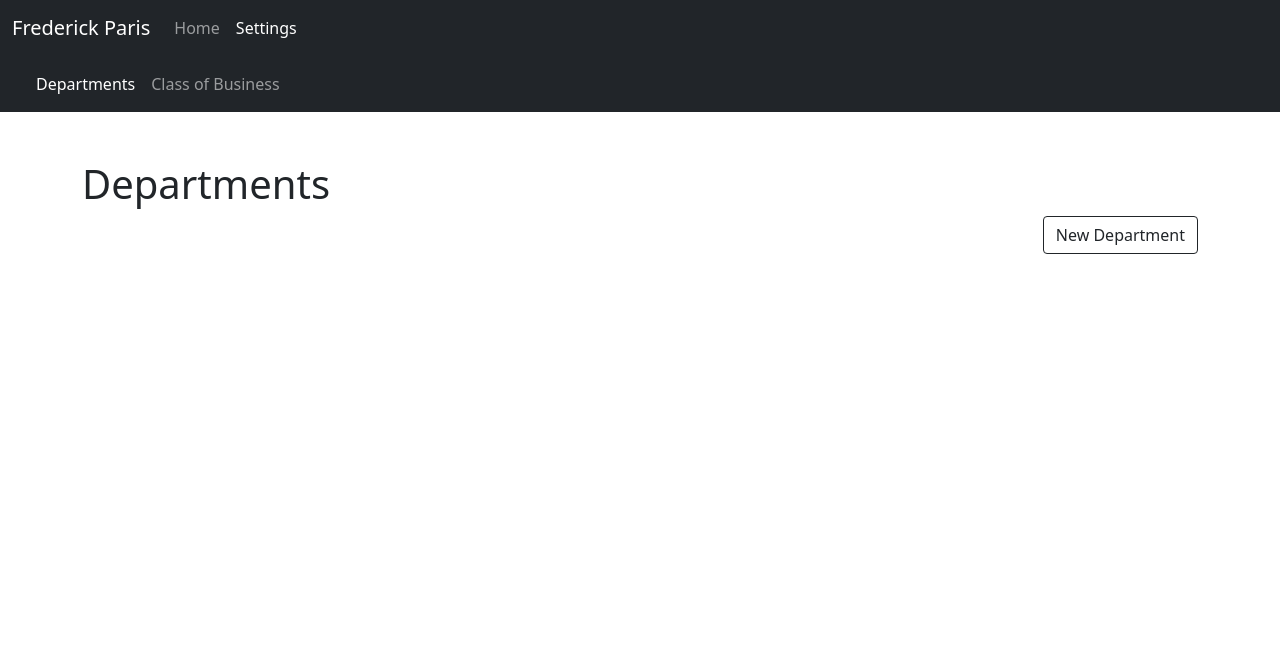
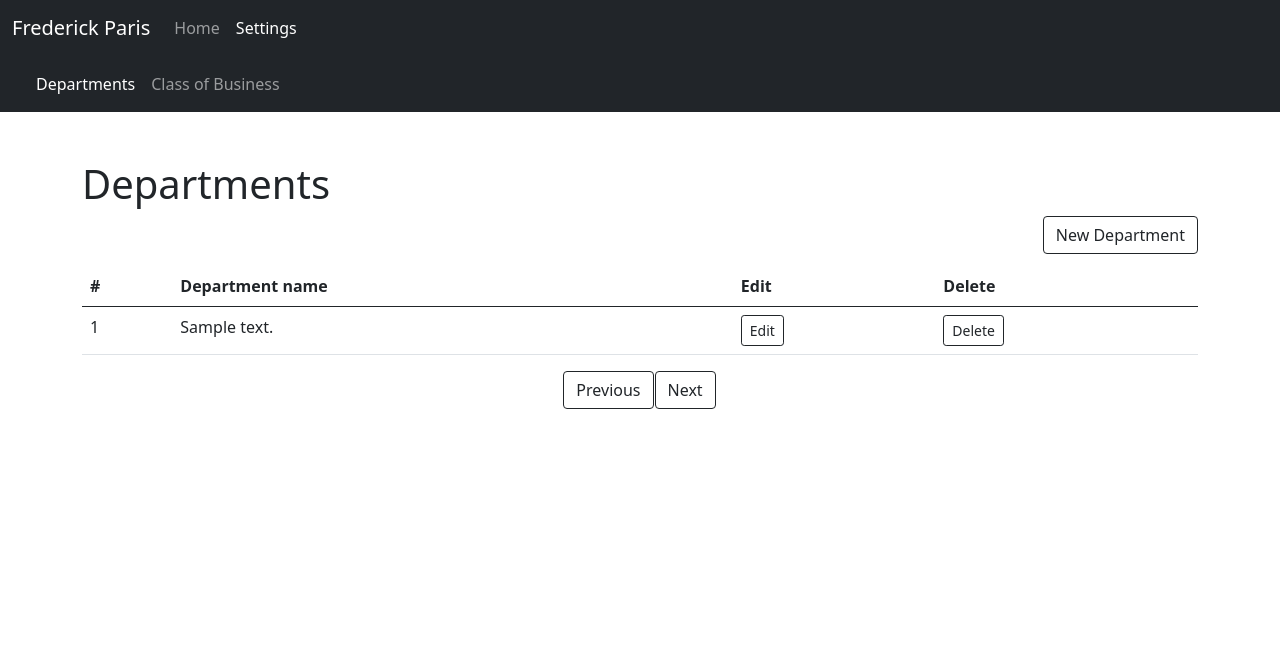
Before and after one commit to Lukaszesque/BusinessWebsite, a Django app: page /settings/departments/ in a window 1280 px wide. Shown: the top 649 px of the page. Run offline with Django 4.2, Linux system fonts and the light colour scheme; tables that the repository leaves empty hold one stand-in row (values such as "Sample post"); one stand-in notice (Sample message) is shown; some libraries are stand-ins or nearby versions.

Commit message:
implements adding Departments functionality

```diff
--- a/settings/models.py
+++ b/settings/models.py
@@ -6,8 +6,7 @@ class ClassOfBusiness(models.Model):
         return self.classOfBusiness_text
 
 class Department(models.Model):
-    classOfBusiness = models.ForeignKey(ClassOfBusiness, on_delete=models.CASCADE)
+    classOfBusiness = models.ForeignKey(ClassOfBusiness, on_delete=models.CASCADE, blank=True, null=True)
     department_text = models.CharField(max_length=200)
-    votes = models.IntegerField(default=0)
     def __str__(self):
         return self.department_text
--- a/settings/templates/settings/departments/index.html
+++ b/settings/templates/settings/departments/index.html
@@ -120,7 +120,7 @@
           <thead>
             <tr>
               <th scope="col">#</th>
-              <th scope="col">Class of business name</th>
+              <th scope="col">Department name</th>
               <th scope="col">Edit</th>
               <th scope="col">Delete</th>
             </tr>
@@ -128,8 +128,8 @@
             {% for data in dataset %}
             <td scope="row">{{forloop.counter}}</td>
             <!--Try changing the counter to data.id instead? -->
-            <td>{{data.classOfBusiness_text}}</td>
-            <td><a href="/settings/classOfBusiness/edit/{{data.id}}" class="btn btn-outline-dark btn-sm"
+            <td>{{data.department_text}}</td>
+            <td><a href="/settings/departments/edit/{{data.id}}" class="btn btn-outline-dark btn-sm"
                 role="button">Edit</a></td>
             <!-- <td><a href="/settings/classOfBusiness/delete/{{data.id}}" class="btn btn-outline-dark btn-sm" role="button">Delete</button></td> -->
             <td><button type="button" class="btn btn-outline-dark btn-sm delete-button" data-id="{{data.id}}"
--- a/settings/urls/Departments/urls.py
+++ b/settings/urls/Departments/urls.py
@@ -2,6 +2,7 @@ from django.urls import path
 from settings.views.departments import departments
 
 urlpatterns = [
-    path('', departments.index, name='index'),
-    path('add/', departments.add, name='add')
+    path('', departments.index, name='department_index'),
+    path('add/', departments.add, name='add'),
+    path('add/addrecord/', departments.addRecord, name='addRecord')
 ]
--- a/settings/views/departments/departments.py
+++ b/settings/views/departments/departments.py
@@ -1,11 +1,20 @@
 from django.shortcuts import render
+from django.http import HttpResponseRedirect
+from django.urls import reverse
+from settings.models import Department
 
 def index(request):
-    context = {}
+    context = {'dataset': Department.objects.all()}
     return render(request, 'settings/departments/index.html', context)
 
 def add(request):
     return render(request, "settings/departments/add.html")
+
+def addRecord(request):
+    x = request.POST['department']
+    department = Department(department_text=x)
+    department.save()
+    return HttpResponseRedirect(reverse('department_index'))
 
 
 
```
Also changed, not shown: settings/templates/settings/departments/add.html (+2 -8 lines), db.sqlite3, settings/migrations/0002_remove_department_votes_and_more.py (added).
